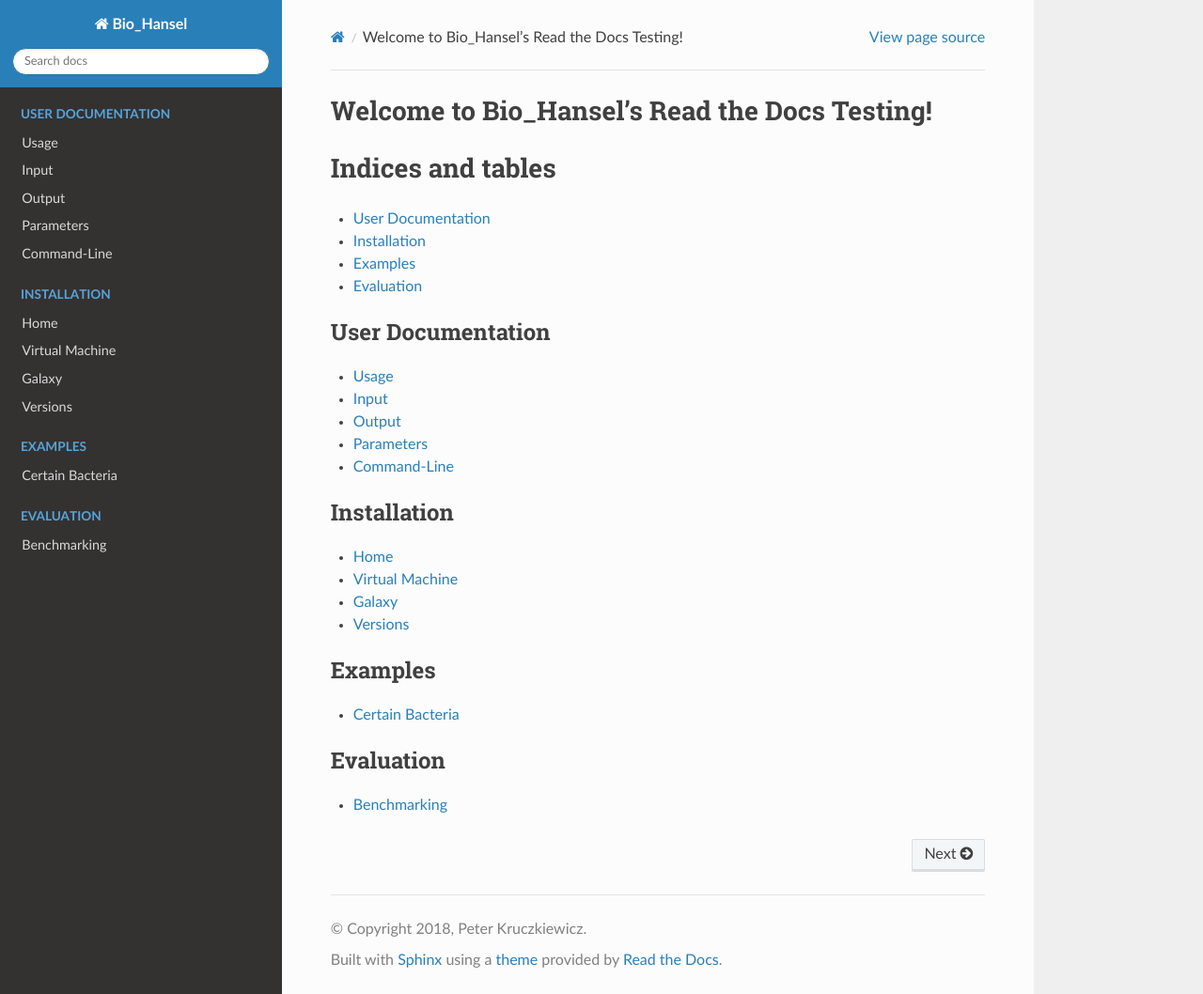
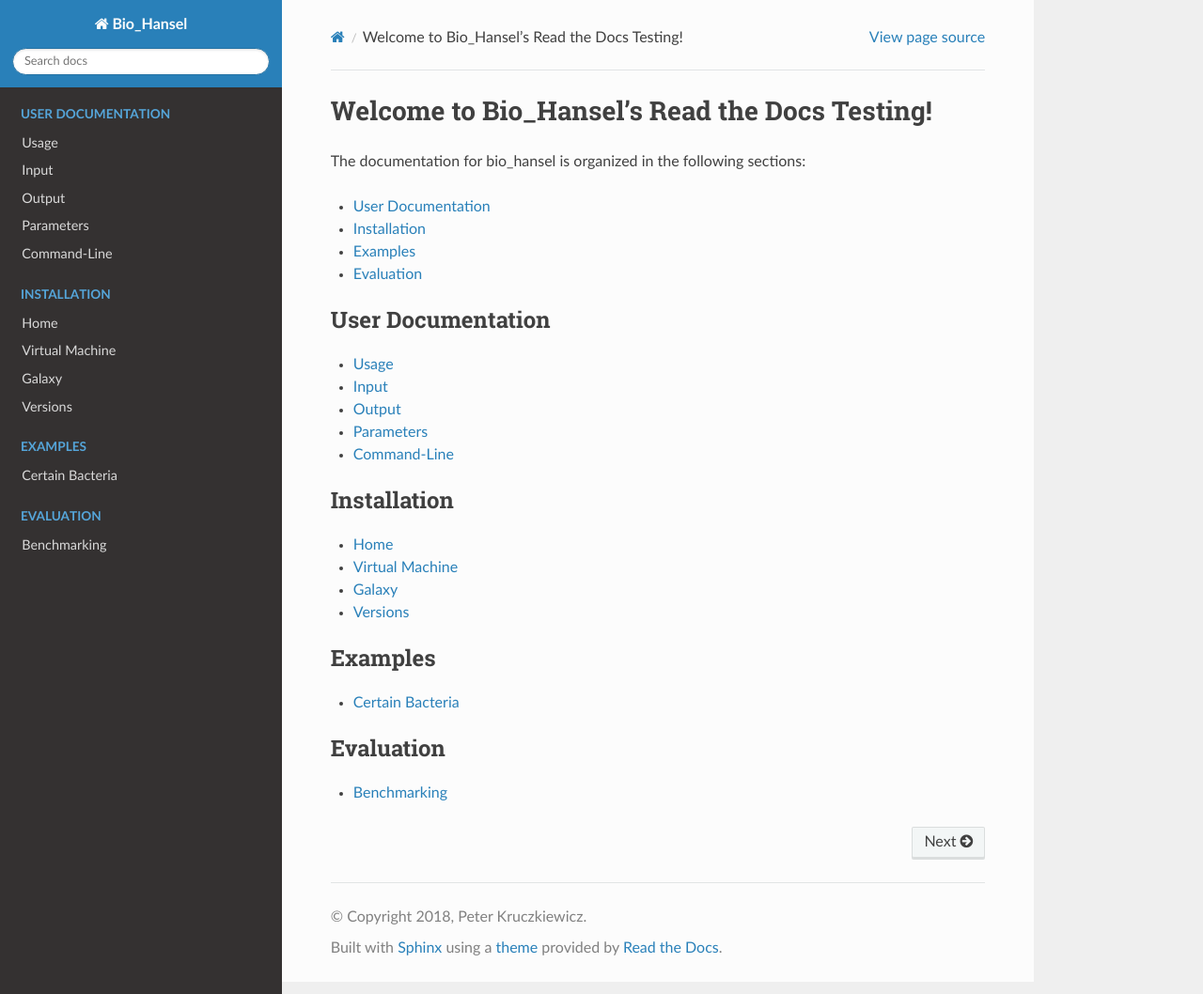
Before and after one commit to phac-nml/biohansel, a Sphinx documentation site: the page built from docs/source/index.rst, in a window 1280 px wide and 1058 px high. Shown: the whole window at 94% size. Built offline with Sphinx 7.4.7 and the Read the Docs theme 2.0.0, drawn with Linux system fonts in a browser that asks for light colours; part of the change alters nothing that is shown.

Commit message:
readjusted the directories

```diff
--- a/docs/source/index.rst
+++ b/docs/source/index.rst
@@ -7,8 +7,7 @@ Welcome to Bio_Hansel's Read the Docs Testing!
 ==============================================
 
 
-Indices and tables
-==================
+The documentation for bio_hansel is organized in the following sections:
 
 * :ref:`user-docs`
 * :ref:`installation-docs`
@@ -22,11 +21,11 @@ Indices and tables
    :maxdepth: 2
    :caption: User Documentation
 
-   usage
-   input
-   output
-   parameters
-   command-line
+   user-docs/usage
+   user-docs/input
+   user-docs/output
+   user-docs/parameters
+   user-docs/command-line
 
 .. _installation-docs:
 
@@ -34,10 +33,10 @@ Indices and tables
    :maxdepth: 2
    :caption: Installation
 
-   home
-   virtual_machine
-   galaxy
-   versions
+   installation-docs/home
+   installation-docs/virtual_machine
+   installation-docs/galaxy
+   installation-docs/versions
 
 .. _examples-docs:
 
@@ -45,7 +44,7 @@ Indices and tables
    :maxdepth: 2
    :caption: Examples
 
-   certain_bacteria
+   examples-docs/certain_bacteria
 
 .. _evaluation-docs:
 
@@ -53,4 +52,4 @@ Indices and tables
    :maxdepth: 2
    :caption: Evaluation
 
-   benchmarking
+   evaluation-docs/benchmarking
```
Also changed, not shown: docs/source/evaluation-docs/benchmarking.rst (renamed from docs/source/benchmarking.rst), docs/source/examples-docs/certain_bacteria.rst (renamed from docs/source/certain_bacteria.rst), docs/source/installation-docs/galaxy.rst (renamed from docs/source/galaxy.rst), docs/source/installation-docs/home.rst (renamed from docs/source/home.rst), docs/source/installation-docs/versions.rst (renamed from docs/source/versions.rst), docs/source/installation-docs/virtual_machine.rst (renamed from docs/source/virtual_machine.rst), docs/source/user-docs/command-line.rst (renamed from docs/source/command-line.rst), docs/source/user-docs/input.rst (renamed from docs/source/input.rst), docs/source/user-docs/output.rst (renamed from docs/source/output.rst), docs/source/user-docs/parameters.rst (renamed from docs/source/parameters.rst), docs/source/user-docs/usage.rst (renamed from docs/source/usage.rst).
